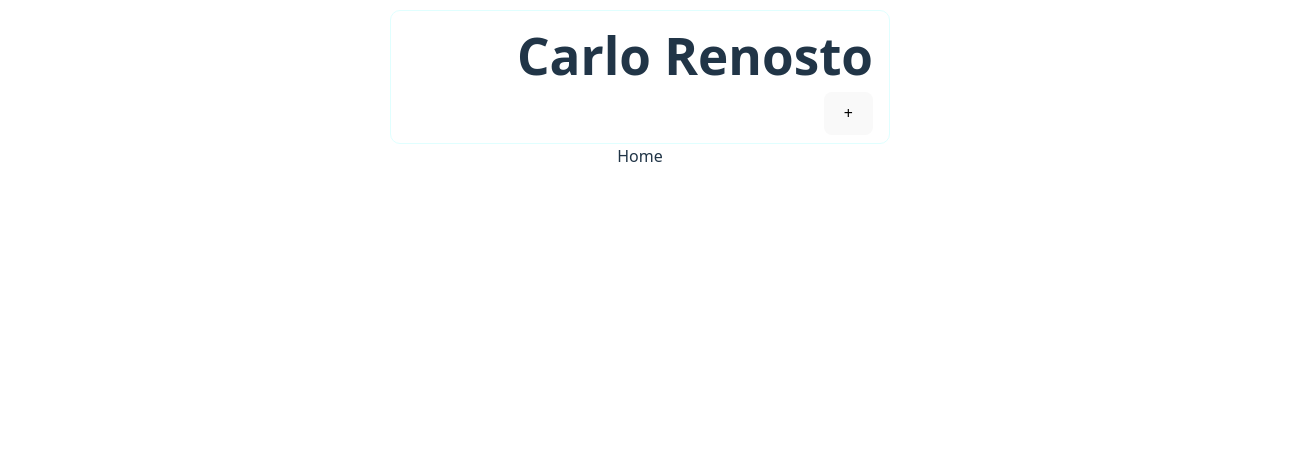
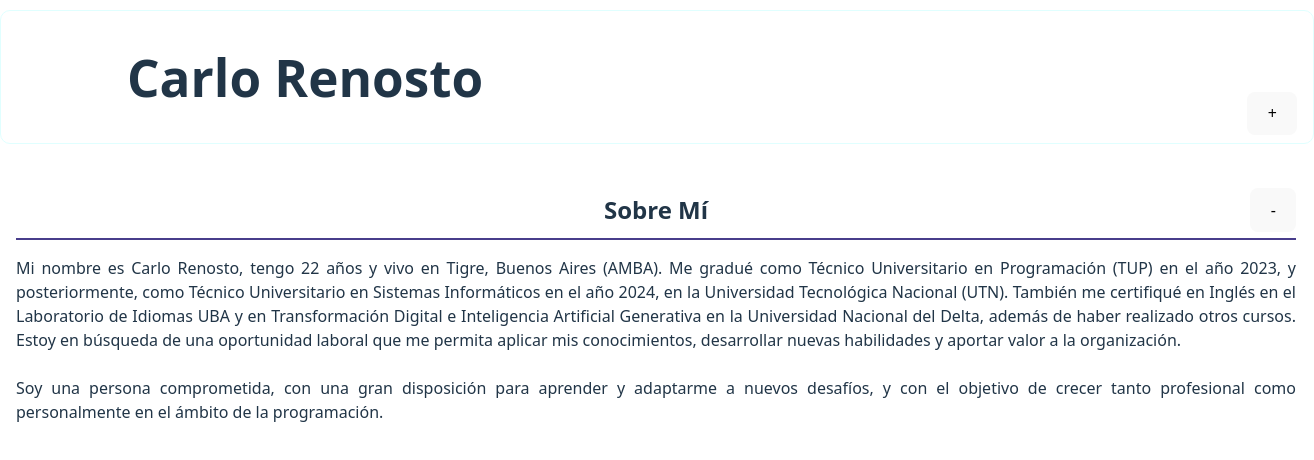
Before and after one commit to carlo-renosto/portfolio-react, a React (Vite) app: page / in a window 1280 px wide. Shown: the top 460 px of the page, 1314 px wide, since content can reach past the window. Built offline with nearby package versions, Linux system fonts and the light colour scheme.

Commit message:
Añadir componente y apartado AboutMe

```diff
--- a/src/App.scss
+++ b/src/App.scss
@@ -1,4 +1,5 @@
 #root {
+  width: 100%;
   max-width: 1280px;
   margin: 0 auto;
   text-align: center;
--- /dev/null
+++ b/src/components/Body/AboutMe/AboutMe.module.scss
@@ -0,0 +1,25 @@
+
+.about {
+    width: 100%;
+    padding: 1rem;
+}
+
+.aboutheader {
+    display: flex;
+    justify-content: center;
+    align-items: center;
+    position: relative;
+}
+
+.hr {
+    margin-top: 10px;
+    border: 1px solid darkslateblue;
+}
+
+.aboutme {
+    padding-top: 1rem;
+}
+
+.aboutmedescription {
+    text-align: justify;
+}
--- /dev/null
+++ b/src/components/Body/AboutMe/AboutMe.tsx
@@ -0,0 +1,33 @@
+
+import { useState } from 'react';
+import ButtonShow from '../../ButtonShow/ButtonShow';
+import styles from './AboutMe.module.scss';
+
+function AboutMe() {
+    const [isOpen, setIsOpen] = useState(true);
+    return (
+        <div className={styles.about}>
+            <div className={styles.aboutheader}>
+                <h2>Sobre Mí</h2>
+
+                <ButtonShow
+                    isOpen={isOpen}
+                    onOpen={() => setIsOpen(!isOpen)}
+                />
+            </div>
+            <hr className={styles.hr}/>
+            <div className={styles.aboutme}>
+                {isOpen && (
+                    <p className={styles.aboutmedescription}>
+                        Mi nombre es Carlo Renosto, tengo 22 años y vivo en Tigre, Buenos Aires (AMBA). Me gradué como Técnico Universitario en Programación (TUP) en el año 2023, y posteriormente, como Técnico Universitario en Sistemas Informáticos en el año 2024, en la Universidad Tecnológica Nacional (UTN). También me certifiqué en Inglés en el Laboratorio de Idiomas UBA y en Transformación Digital e Inteligencia Artificial Generativa en la Universidad Nacional del Delta, además de haber realizado otros cursos. Estoy en búsqueda de una oportunidad laboral que me permita aplicar mis conocimientos, desarrollar nuevas habilidades y aportar valor a la organización.
+                        <br /><br />
+                        Soy una persona comprometida, con una gran disposición para aprender y adaptarme a nuevos desafíos, y con el objetivo de crecer tanto profesional como personalmente en el ámbito de la programación.
+
+                    </p>
+                )}
+            </div>
+        </div>
+    )
+}
+
+export default AboutMe;
--- /dev/null
+++ b/src/components/ButtonShow/ButtonShow.module.scss
@@ -0,0 +1,5 @@
+
+.buttonshow {
+    position: absolute;
+    right: 0;
+}
--- /dev/null
+++ b/src/components/ButtonShow/ButtonShow.tsx
@@ -0,0 +1,17 @@
+
+import styles from './ButtonShow.module.scss';
+
+type ButtonProps = {
+  isOpen: boolean;
+  onOpen: () => void;
+};
+
+function ButtonShow({ isOpen, onOpen }: ButtonProps) {
+    return (
+        <button className={styles.buttonshow} onClick={onOpen}>
+            {isOpen ? "-" : "+"}
+        </button>
+    )
+}
+
+export default ButtonShow;
--- /dev/null
+++ b/src/components/Dashboard/Dashboard.module.scss
@@ -0,0 +1,5 @@
+
+.dashboard {
+    width: 100%;
+    padding-top: 2rem;
+}
--- a/src/components/Dashboard/Dashboard.tsx
+++ b/src/components/Dashboard/Dashboard.tsx
@@ -1,5 +1,6 @@
 
 import type { ReactNode } from "react";
+import styles from './Dashboard.module.scss';
 
 type DashboardProps = {
   children: ReactNode;
@@ -7,7 +8,7 @@ type DashboardProps = {
 
 function Dashboard({ children }: DashboardProps) {
   return (
-    <div>
+    <div className={styles.dashboard}>
       <div>{children}</div>
     </div>
   );
--- a/src/components/Header/Information/Information.module.scss
+++ b/src/components/Header/Information/Information.module.scss
@@ -1,5 +1,6 @@
 
 .profileinformation {
     display: flex;
-    justify-content: space-between;
+    align-items: center;
+    justify-content: flex-start;
 }
--- a/src/components/Header/Information/ProfilePicture/ProfilePicture.module.scss
+++ b/src/components/Header/Information/ProfilePicture/ProfilePicture.module.scss
@@ -1,7 +1,8 @@
 
 .profilepicture {
-    flex: 1;
+    flex: 0 0 auto;
     width: 100px;
+    height: 100px;
     border-radius: 50%;
     overflow: hidden;
 }
--- a/src/index.scss
+++ b/src/index.scss
@@ -2,7 +2,6 @@
 * {
   margin: 0;
   padding: 0;
-  box-sizing: border-box;
 }
 
 :root {
--- a/src/pages/Home/Home.tsx
+++ b/src/pages/Home/Home.tsx
@@ -1,3 +1,4 @@
+import AboutMe from "../../components/Body/AboutMe/AboutMe.tsx";
 import Dashboard from "../../components/Dashboard/Dashboard.tsx";
 import Header from "../../components/Header/Header.tsx";
 
@@ -6,7 +7,7 @@ const Home = () => {
         <div>
             <Header />
             <Dashboard>
-                <div>Home</div>
+                <AboutMe />
             </Dashboard>
         </div>
     )
```
